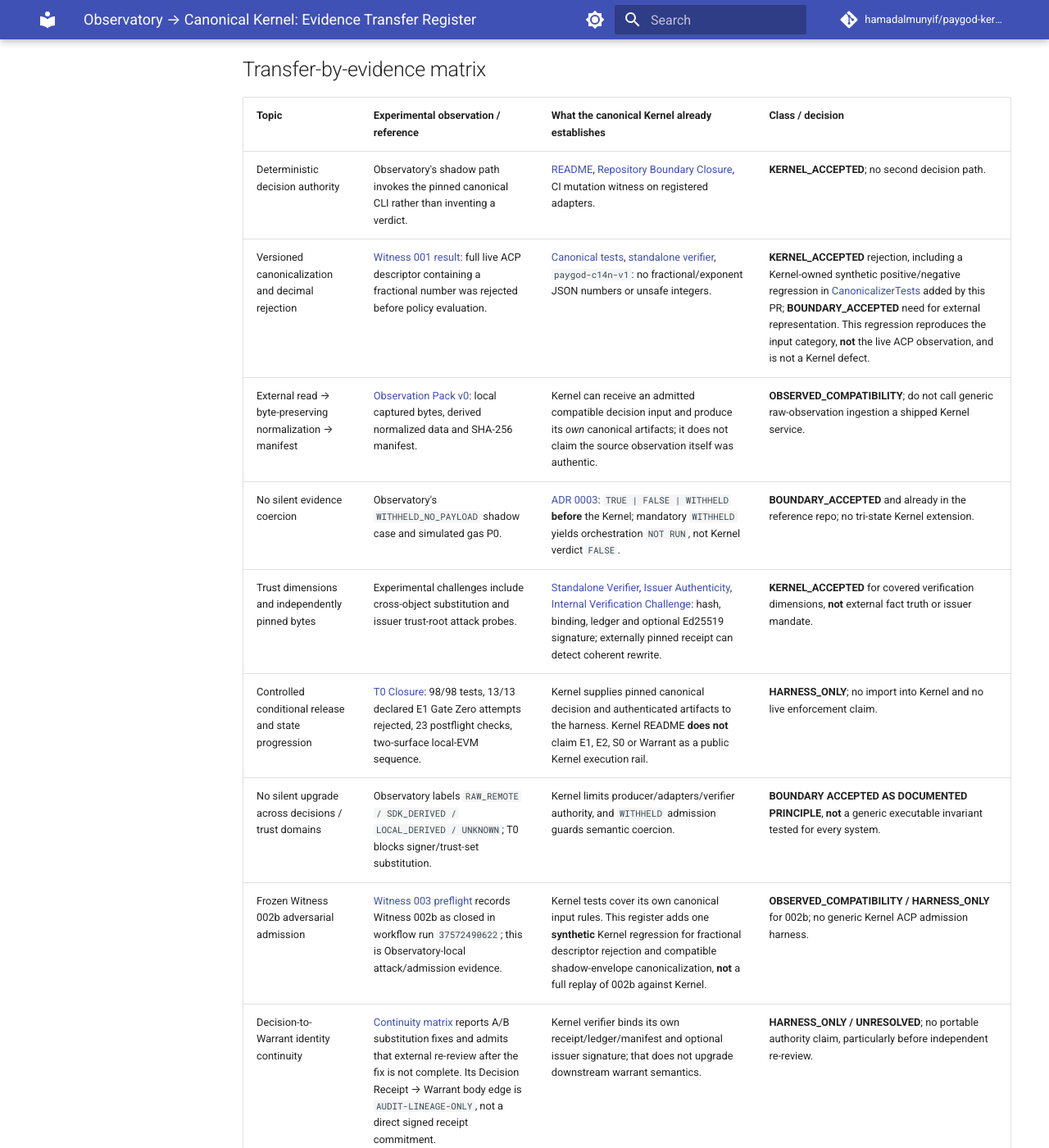
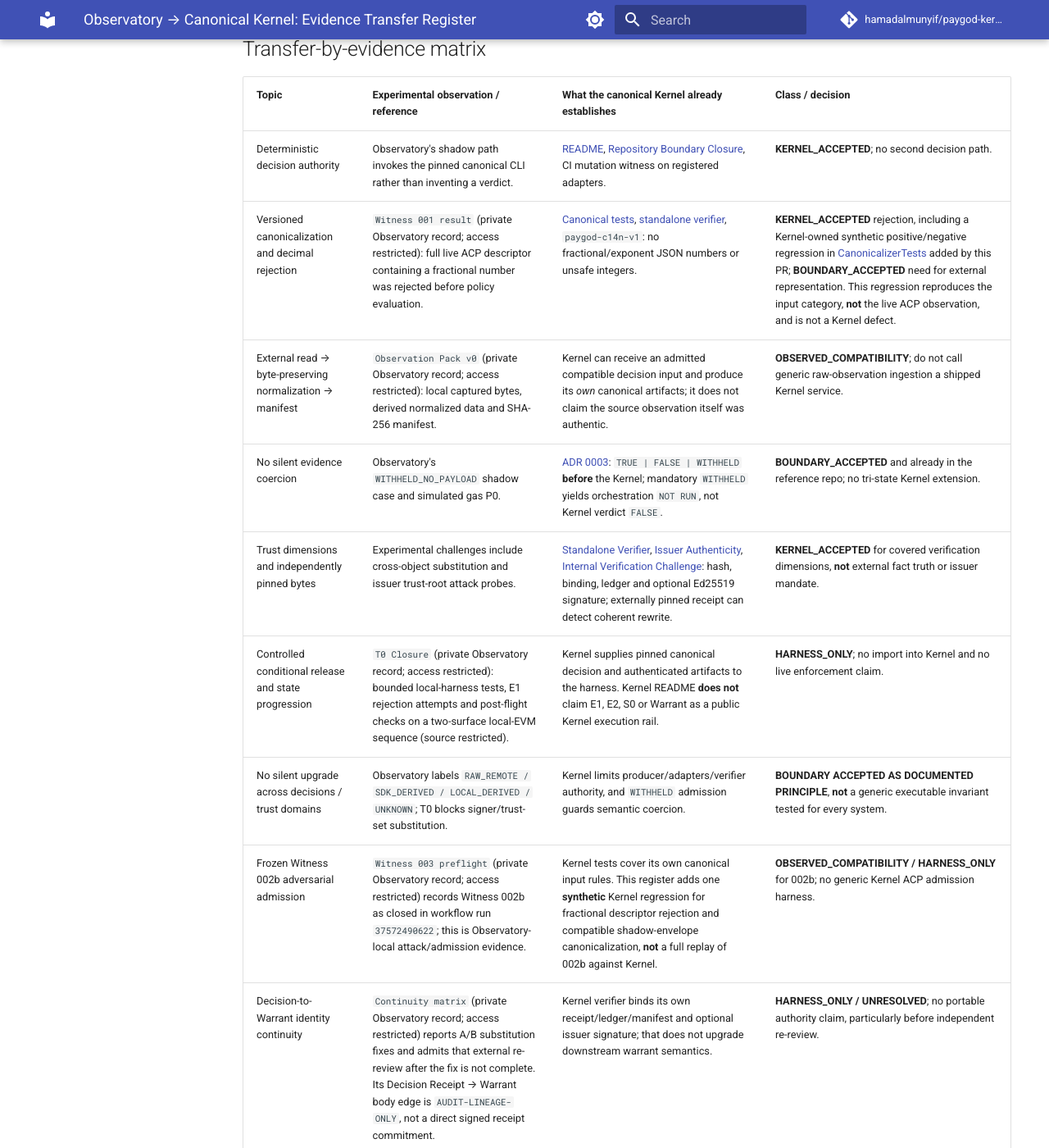
Before and after one commit to hamadalmunyif/paygod-kernel-mvp, an MkDocs documentation site: the page built from docs/OBSERVATORY_TRANSFER_ACCEPTANCE_2026-10-10.md, in a window 1280 px wide and 1400 px high, scrolled down 1471 px. Shown: the whole window at 82% size. Built offline with MkDocs 1.6.1 and Material for MkDocs 9.7.7, drawn with Linux system fonts in a browser that asks for light colours; comment, search, counter and statistics services are not loaded; some of the changed text lies outside the part shown.

Commit message:
docs: correct research privacy and remove inaccessible Observatory links

```diff
--- a/docs/OBSERVATORY_TRANSFER_ACCEPTANCE_2026-10-10.md
+++ b/docs/OBSERVATORY_TRANSFER_ACCEPTANCE_2026-10-10.md
@@ -8,7 +8,7 @@
 
 It is an evidence and documentation record, **not** an ADR approving a new primitive, proof of an external institution's acceptance, or approval to change frozen Kernel semantics. The current [Stop-Build Rule](STOP_BUILD_RULE.md) remains ACTIVE.
 
-> **Review annotation (2026-10-11):** The Observatory remains publicly readable for independent inspection of **research records**. The pinned T0 source document at `dea10136` records 98/98 harness tests, 13/13 rejected E1 attempts and 23 local post-flight positive checks; this annotation confirms **source-record agreement only**, not independent re-execution or product delivery. The current [Kernel claims register](CLAIMS_REGISTER.md) records actual CI check-run results and the repository ruleset for the pinned `18b57ff` baseline. No historical frozen source text or claim class is changed by this annotation.
+> **Privacy correction (2026-10-11):** Observatory is now **Private**. Earlier public-access descriptions are superseded. This public transfer document no longer uses private deep links or private test totals as independently inspectable evidence. The original frozen experiments remain in their private source, classified HARNESS_ONLY/UNRESOLVED. Public Kernel CI evidence stays within the [claims register](CLAIMS_REGISTER.md).
 
 ## Two responsibilities
 
@@ -34,16 +34,16 @@
 | Topic | Experimental observation / reference | What the canonical Kernel already establishes | Class / decision |
 |---|---|---|---|
 | Deterministic decision authority | Observatory's shadow path invokes the pinned canonical CLI rather than inventing a verdict. | [README](../README.md), [Repository Boundary Closure](REPOSITORY_BOUNDARY.md), CI mutation witness on registered adapters. | **KERNEL_ACCEPTED**; no second decision path. |
-| Versioned canonicalization and decimal rejection | [Witness 001 result](https://github.com/hamadalmunyif/paygod-workflow-observatory/blob/dea10136bbb79a155237bc1252aaf41d3961ca46/docs/WITNESS_001_RESULT.md): full live ACP descriptor containing a fractional number was rejected before policy evaluation. | [Canonical tests](../tests/PayGod.Tests/CanonicalizerTests.cs), [standalone verifier](STANDALONE_VERIFIER.md), `paygod-c14n-v1`: no fractional/exponent JSON numbers or unsafe integers. | **KERNEL_ACCEPTED** rejection, including a Kernel-owned synthetic positive/negative regression in [CanonicalizerTests](../tests/PayGod.Tests/CanonicalizerTests.cs) added by this PR; **BOUNDARY_ACCEPTED** need for external representation. This regression reproduces the input category, **not** the live ACP observation, and is not a Kernel defect. |
-| External read → byte-preserving normalization → manifest | [Observation Pack v0](https://github.com/hamadalmunyif/paygod-workflow-observatory/blob/dea10136bbb79a155237bc1252aaf41d3961ca46/docs/OBSERVATION_PACK.md): local captured bytes, derived normalized data and SHA-256 manifest. | Kernel can receive an admitted compatible decision input and produce its *own* canonical artifacts; it does not claim the source observation itself was authentic. | **OBSERVED_COMPATIBILITY**; do not call generic raw-observation ingestion a shipped Kernel service. |
+| Versioned canonicalization and decimal rejection | `Witness 001 result` (private Observatory record; access restricted): full live ACP descriptor containing a fractional number was rejected before policy evaluation. | [Canonical tests](../tests/PayGod.Tests/CanonicalizerTests.cs), [standalone verifier](STANDALONE_VERIFIER.md), `paygod-c14n-v1`: no fractional/exponent JSON numbers or unsafe integers. | **KERNEL_ACCEPTED** rejection, including a Kernel-owned synthetic positive/negative regression in [CanonicalizerTests](../tests/PayGod.Tests/CanonicalizerTests.cs) added by this PR; **BOUNDARY_ACCEPTED** need for external representation. This regression reproduces the input category, **not** the live ACP observation, and is not a Kernel defect. |
+| External read → byte-preserving normalization → manifest | `Observation Pack v0` (private Observatory record; access restricted): local captured bytes, derived normalized data and SHA-256 manifest. | Kernel can receive an admitted compatible decision input and produce its *own* canonical artifacts; it does not claim the source observation itself was authentic. | **OBSERVED_COMPATIBILITY**; do not call generic raw-observation ingestion a shipped Kernel service. |
 | No silent evidence coercion | Observatory's `WITHHELD_NO_PAYLOAD` shadow case and simulated gas P0. | [ADR 0003](../adrs/0003-evidence-admission-before-decision-execution.md): `TRUE | FALSE | WITHHELD` **before** the Kernel; mandatory `WITHHELD` yields orchestration `NOT RUN`, not Kernel verdict `FALSE`. | **BOUNDARY_ACCEPTED** and already in the reference repo; no tri-state Kernel extension. |
 | Trust dimensions and independently pinned bytes | Experimental challenges include cross-object substitution and issuer trust-root attack probes. | [Standalone Verifier](STANDALONE_VERIFIER.md), [Issuer Authenticity](ISSUER_AUTHENTICITY.md), [Internal Verification Challenge](INTERNAL_VERIFICATION_CHALLENGE.md): hash, binding, ledger and optional Ed25519 signature; externally pinned receipt can detect coherent rewrite. | **KERNEL_ACCEPTED** for covered verification dimensions, **not** external fact truth or issuer mandate. |
-| Controlled conditional release and state progression | [T0 Closure](https://github.com/hamadalmunyif/paygod-workflow-observatory/blob/dea10136bbb79a155237bc1252aaf41d3961ca46/docs/CONTROLLED_HARNESS_T0_CLOSURE_V0.md): 98/98 tests, 13/13 declared E1 Gate Zero attempts rejected, 23 postflight checks, two-surface local-EVM sequence. | Kernel supplies pinned canonical decision and authenticated artifacts to the harness. Kernel README **does not** claim E1, E2, S0 or Warrant as a public Kernel execution rail. | **HARNESS_ONLY**; no import into Kernel and no live enforcement claim. |
+| Controlled conditional release and state progression | `T0 Closure` (private Observatory record; access restricted): bounded local-harness tests, E1 rejection attempts and post-flight checks on a two-surface local-EVM sequence (source restricted). | Kernel supplies pinned canonical decision and authenticated artifacts to the harness. Kernel README **does not** claim E1, E2, S0 or Warrant as a public Kernel execution rail. | **HARNESS_ONLY**; no import into Kernel and no live enforcement claim. |
 | No silent upgrade across decisions / trust domains | Observatory labels `RAW_REMOTE / SDK_DERIVED / LOCAL_DERIVED / UNKNOWN`; T0 blocks signer/trust-set substitution. | Kernel limits producer/adapters/verifier authority, and `WITHHELD` admission guards semantic coercion. | **BOUNDARY ACCEPTED AS DOCUMENTED PRINCIPLE**, **not** a generic executable invariant tested for every system. |
-| Frozen Witness 002b adversarial admission | [Witness 003 preflight](https://github.com/hamadalmunyif/paygod-workflow-observatory/blob/dea10136bbb79a155237bc1252aaf41d3961ca46/docs/WITNESS_003_PREFLIGHT.md) records Witness 002b as closed in workflow run `37572490622`; this is Observatory-local attack/admission evidence. | Kernel tests cover its own canonical input rules. This register adds one **synthetic** Kernel regression for fractional descriptor rejection and compatible shadow-envelope canonicalization, **not** a full replay of 002b against Kernel. | **OBSERVED_COMPATIBILITY / HARNESS_ONLY** for 002b; no generic Kernel ACP admission harness. |
-| Decision-to-Warrant identity continuity | [Continuity matrix](https://github.com/hamadalmunyif/paygod-workflow-observatory/blob/dea10136bbb79a155237bc1252aaf41d3961ca46/docs/CONTINUITY_OF_IDENTITY_V0.md) reports A/B substitution fixes and admits that external re-review after the fix is not complete. Its Decision Receipt → Warrant body edge is `AUDIT-LINEAGE-ONLY`, not a direct signed receipt commitment. | Kernel verifier binds its own receipt/ledger/manifest and optional issuer signature; that does not upgrade downstream warrant semantics. | **HARNESS_ONLY / UNRESOLVED**; no portable authority claim, particularly before independent re-review. |
-| Attack reporting methodology | Observatory's [frozen attack catalogue](https://github.com/hamadalmunyif/paygod-workflow-observatory/blob/dea10136bbb79a155237bc1252aaf41d3961ca46/docs/ATTACK_CATALOGUE_V0.md) separates expected reject, observed bypass, not testable under T0, and harness defect. | Kernel has separate canonical CI gates and regression witnesses. The catalogue is a **possible reusable reporting pattern**, not a Kernel-wide executable conformance standard. | **UNRESOLVED for promotion as normative Kernel method**; preserve source and claim ceiling. |
-| AP2 collision and Warrant originality | [Pass B handoff](https://github.com/hamadalmunyif/paygod-workflow-observatory/blob/dea10136bbb79a155237bc1252aaf41d3961ca46/docs/AP2_COLLISION_PASS_B_HANDOFF_V0.md): blind comparison prescribed, result not established in this record. | No canonical Kernel claim of independent Warrant originality. | **UNRESOLVED**. |
+| Frozen Witness 002b adversarial admission | `Witness 003 preflight` (private Observatory record; access restricted) records Witness 002b as closed in workflow run `37572490622`; this is Observatory-local attack/admission evidence. | Kernel tests cover its own canonical input rules. This register adds one **synthetic** Kernel regression for fractional descriptor rejection and compatible shadow-envelope canonicalization, **not** a full replay of 002b against Kernel. | **OBSERVED_COMPATIBILITY / HARNESS_ONLY** for 002b; no generic Kernel ACP admission harness. |
+| Decision-to-Warrant identity continuity | `Continuity matrix` (private Observatory record; access restricted) reports A/B substitution fixes and admits that external re-review after the fix is not complete. Its Decision Receipt → Warrant body edge is `AUDIT-LINEAGE-ONLY`, not a direct signed receipt commitment. | Kernel verifier binds its own receipt/ledger/manifest and optional issuer signature; that does not upgrade downstream warrant semantics. | **HARNESS_ONLY / UNRESOLVED**; no portable authority claim, particularly before independent re-review. |
+| Attack reporting methodology | Observatory's `frozen attack catalogue` (private Observatory record; access restricted) separates expected reject, observed bypass, not testable under T0, and harness defect. | Kernel has separate canonical CI gates and regression witnesses. The catalogue is a **possible reusable reporting pattern**, not a Kernel-wide executable conformance standard. | **UNRESOLVED for promotion as normative Kernel method**; preserve source and claim ceiling. |
+| AP2 collision and Warrant originality | `Pass B handoff` (private Observatory record; access restricted): blind comparison prescribed, result not established in this record. | No canonical Kernel claim of independent Warrant originality. | **UNRESOLVED**. |
 | Real institutional acceptance, demand, price | B2-REAL and external enforcement not closed. | [B2 readiness](../rehearsals/gas-site-readiness/b2/READINESS_REPORT.md): `0/10` real/deidentified qualifying cases and `0/5` independent non-developer recipient witnesses. | **UNRESOLVED**. |
 
 ## An engineering lesson admitted now: canonical input vs. external evidence
```
